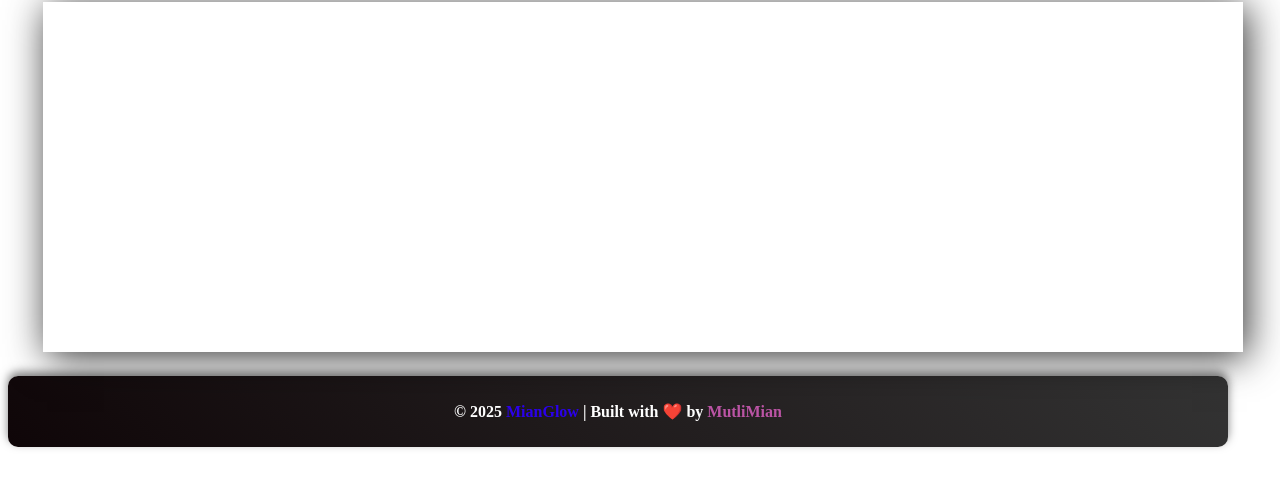
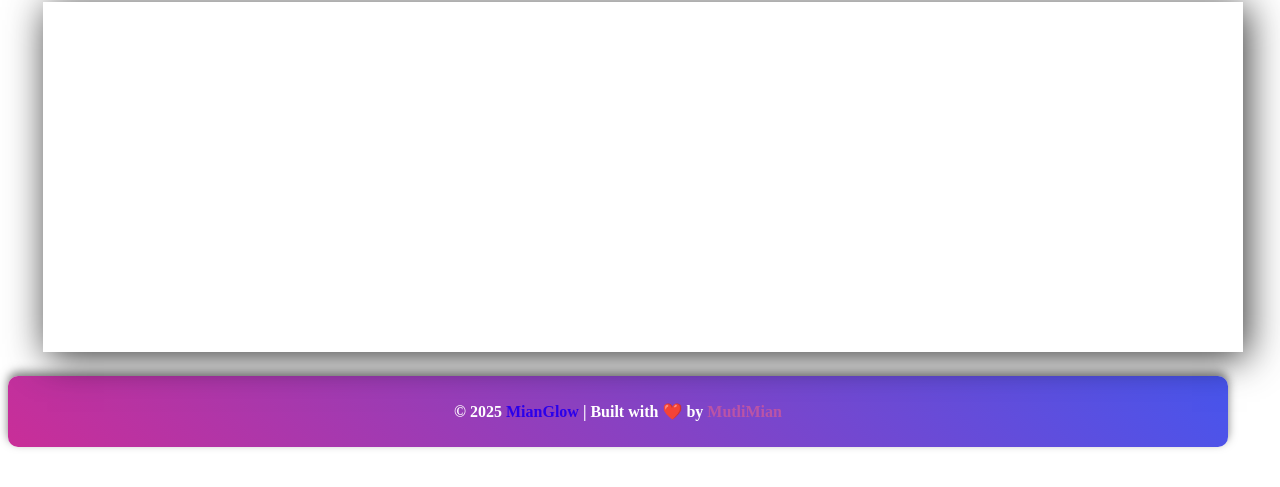
Before and after one commit to Mianhassam96/MianGlow, a plain HTML site: page index.html in a window 1280 px wide. Shown: the part 211-698 px from the top of the page. Drawn offline with Linux system fonts and the light colour scheme.

Commit message:
Update led_scroller.css

```diff
--- a/led_scroller.css
+++ b/led_scroller.css
@@ -113,7 +113,7 @@ footer {
 	margin-top: 25px;
 }
 footer {
-    background: linear-gradient(45deg, #0f0608, #333333);
+    background: linear-gradient(45deg, #c92e98, #4755ed);
     color: white;
     text-align: center;
     padding: 10px;
```
